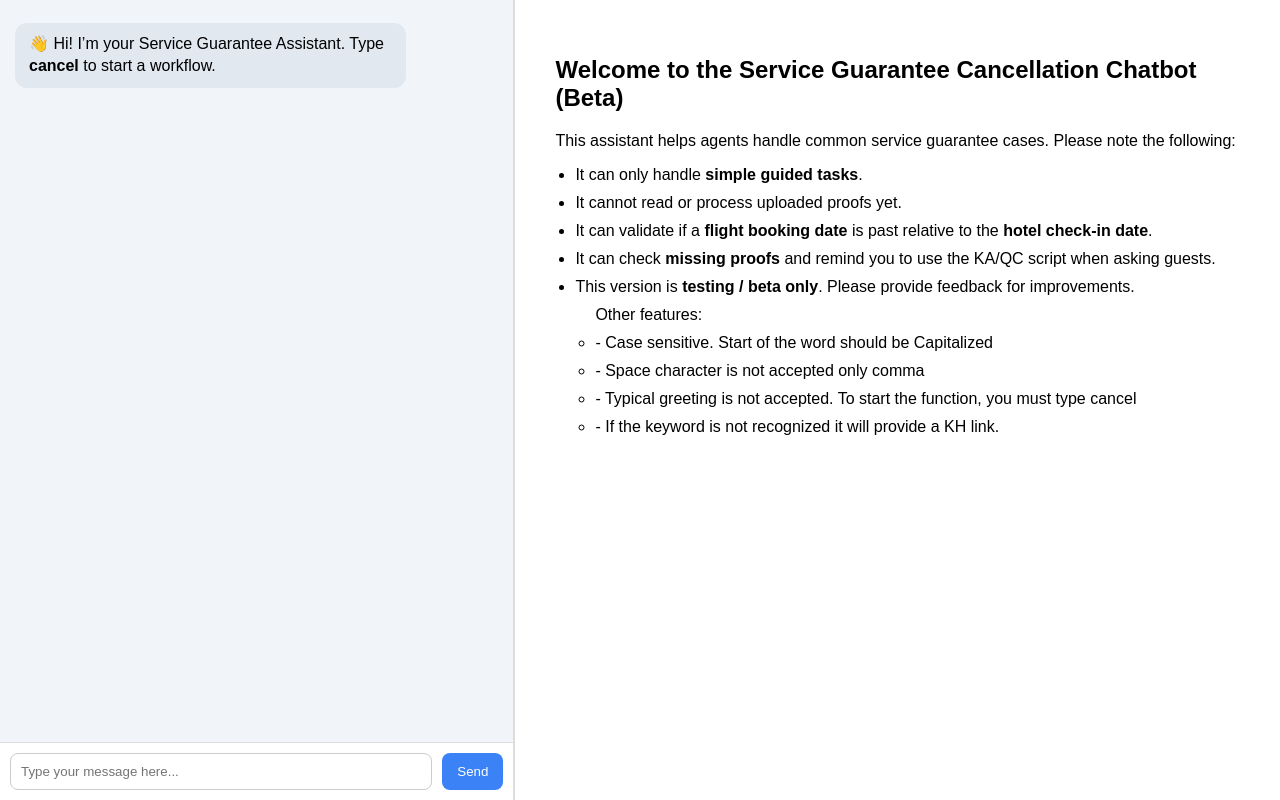
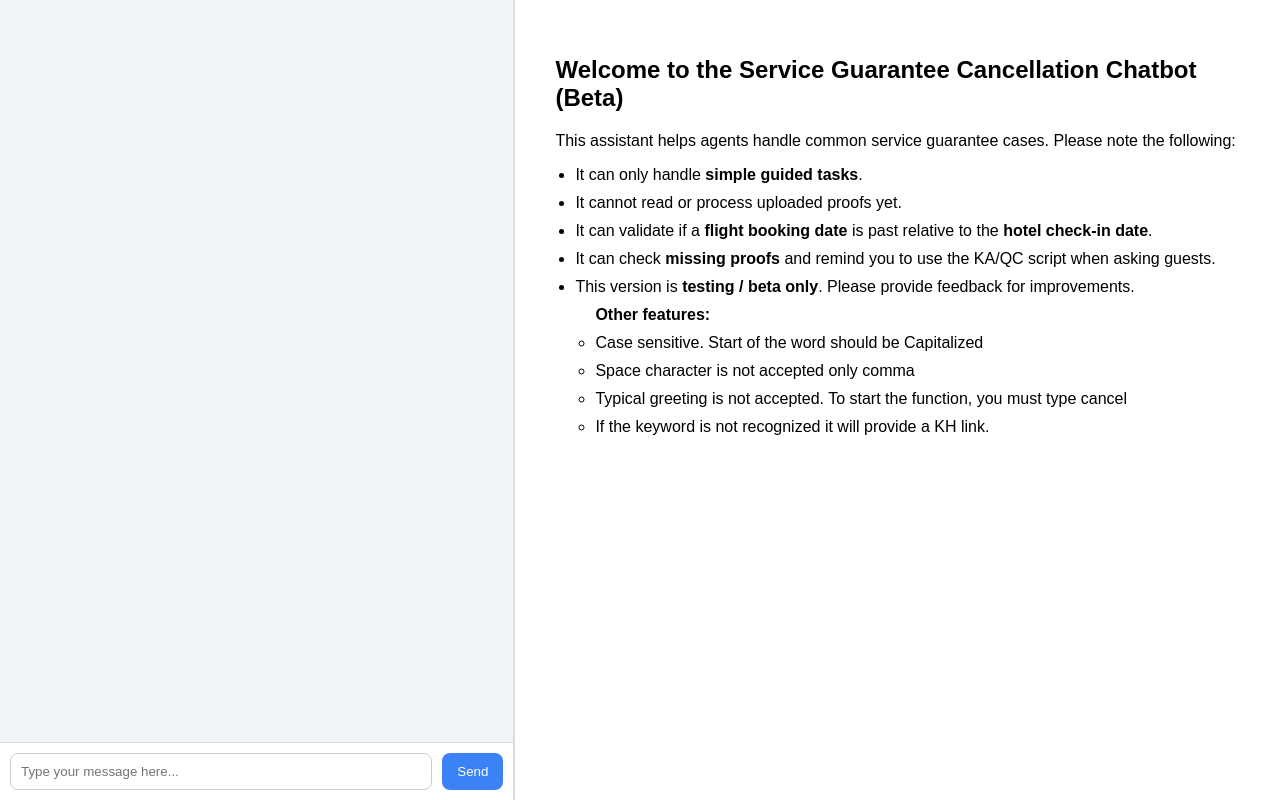
Before and after one commit to Lhip12/SGChatbot, a plain HTML site: page index.html in a window 1280 px wide. Drawn offline with Linux system fonts and the light colour scheme.

Commit message:
Update index.html

```diff
--- a/index.html
+++ b/index.html
@@ -154,11 +154,11 @@
       <li>It can check <b>missing proofs</b> and remind you to use the KA/QC script when asking guests.</li>
       <li>This version is <b>testing / beta only</b>. Please provide feedback for improvements.</li>
       <ul>
-      <l1><b></b>Other features:</b></l1>
-      <li>- Case sensitive. Start of the word should be Capitalized</li>
-      <li>- Space character is not accepted only comma</li>
-      <li>- Typical greeting is not accepted. To start the function, you must type cancel</li>
-      <li>- If the keyword is not recognized it will provide a KH link. </li>
+      <l1><b>Other features:</b></l1>
+      <li>Case sensitive. Start of the word should be Capitalized</li>
+      <li>Space character is not accepted only comma</li>
+      <li>Typical greeting is not accepted. To start the function, you must type cancel</li>
+      <li>If the keyword is not recognized it will provide a KH link. </li>
       <ul>
     </ul>
   </div>
@@ -170,8 +170,8 @@
     let currentScenario = null;
 
     const specialCircumstancesProofs = {
-      "emergency": ["Medical Record or Diagnosis Report", "Sick-leave Certificate", "Proof of Medical Charge"],
-      "be hospitalized": ["Medical Record or Diagnosis Report", "Hospitalization Certificate", "Proof of Medical Charge"],
+      "emergency": ["Medical Record or Diagnosis Report", "Sick-leave Certificate", "Proof of Medical Charge", "proof of billing","proof of charge"],
+      "be hospitalized": ["Medical Record or Diagnosis Report", "Hospitalization Certificate", "Proof of Medical Charge", "proof of billing", "proof of charge")],
       "fracture": ["Medical Record or Diagnosis Report", "Sick-leave Certificate", "Proof of Medical Charge"],
       "pregnancy": ["Medical Record or Diagnosis Report", "Sick-leave Certificate", "Proof of Medical Charge"],
       "mental health": ["ESCALATE"],
```
